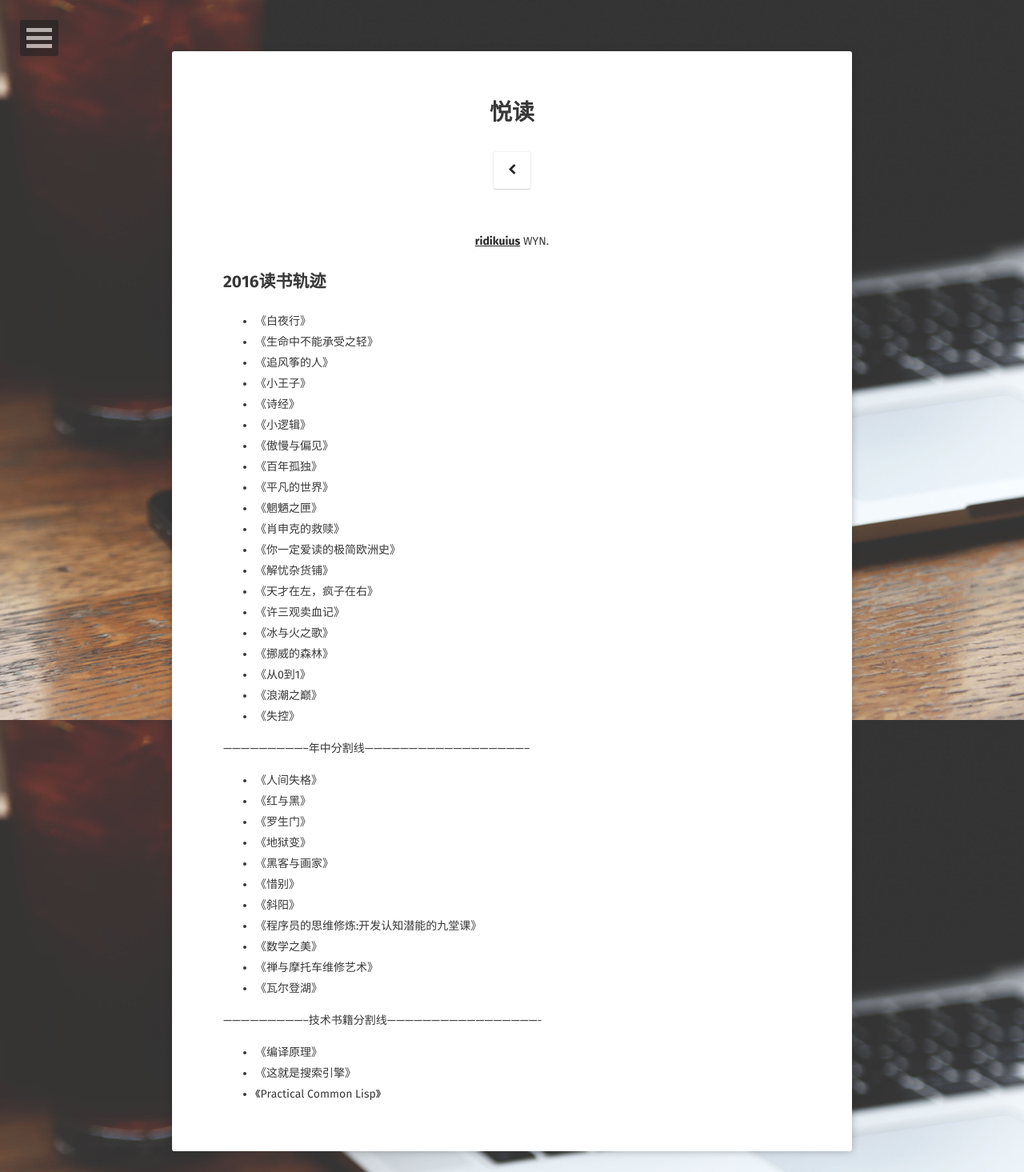
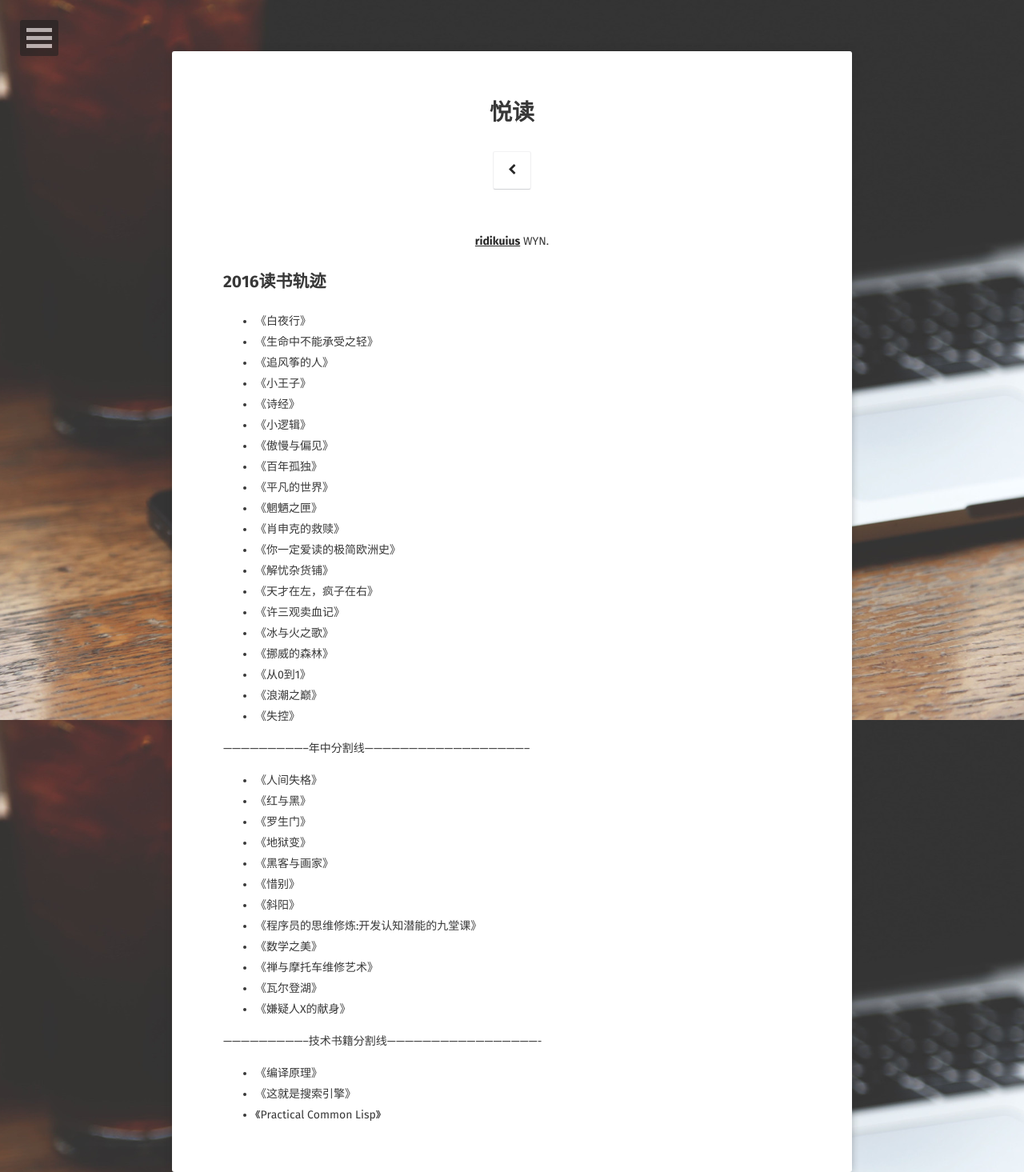
Before and after one commit to ridikuius/ridikuius.github.io, a Jekyll site: the page built from about/index.md, in a window 1280 px wide. Shown: the whole page at 80% size. Built offline with Jekyll 4.4.1, drawn with Linux system fonts in a browser that asks for light colours; some web fonts are replaced.

Commit message:
Update index.md

```diff
--- a/about/index.md
+++ b/about/index.md
@@ -43,6 +43,7 @@ comments: false
 * 《数学之美》
 * 《禅与摩托车维修艺术》
 * 《瓦尔登湖》
+* 《嫌疑人X的献身》
 
 -----------------------------技术书籍分割线----------------------------------------------------
 * 《编译原理》
```
